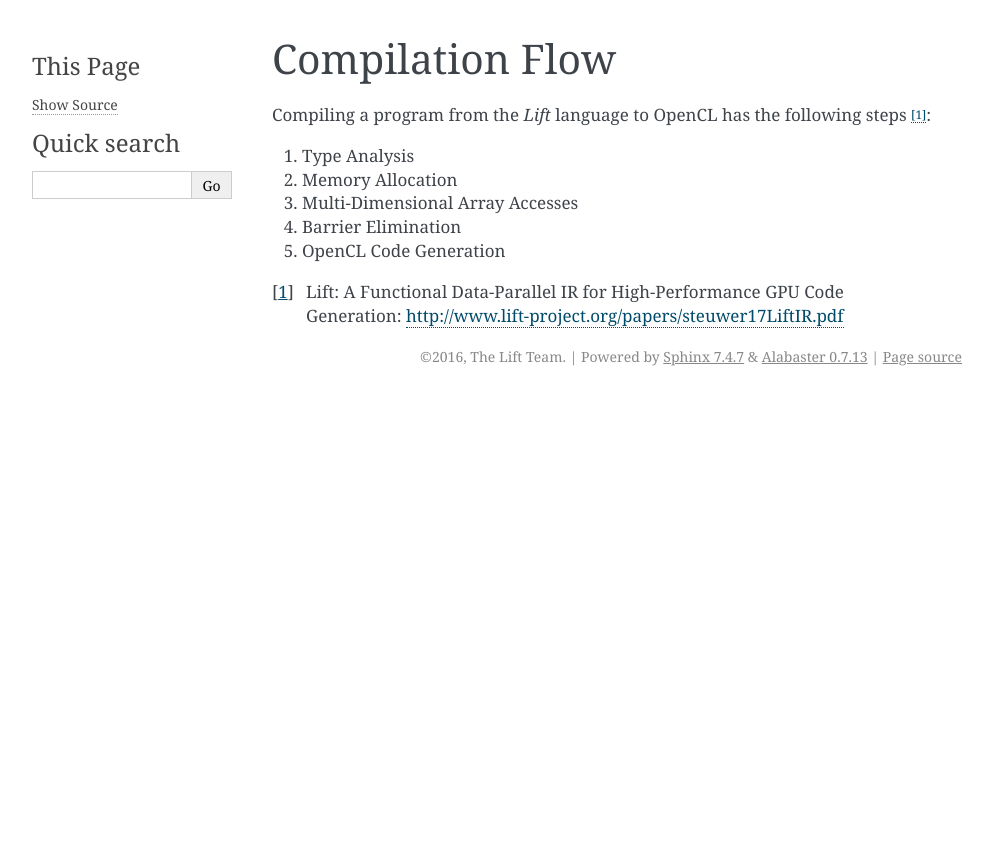
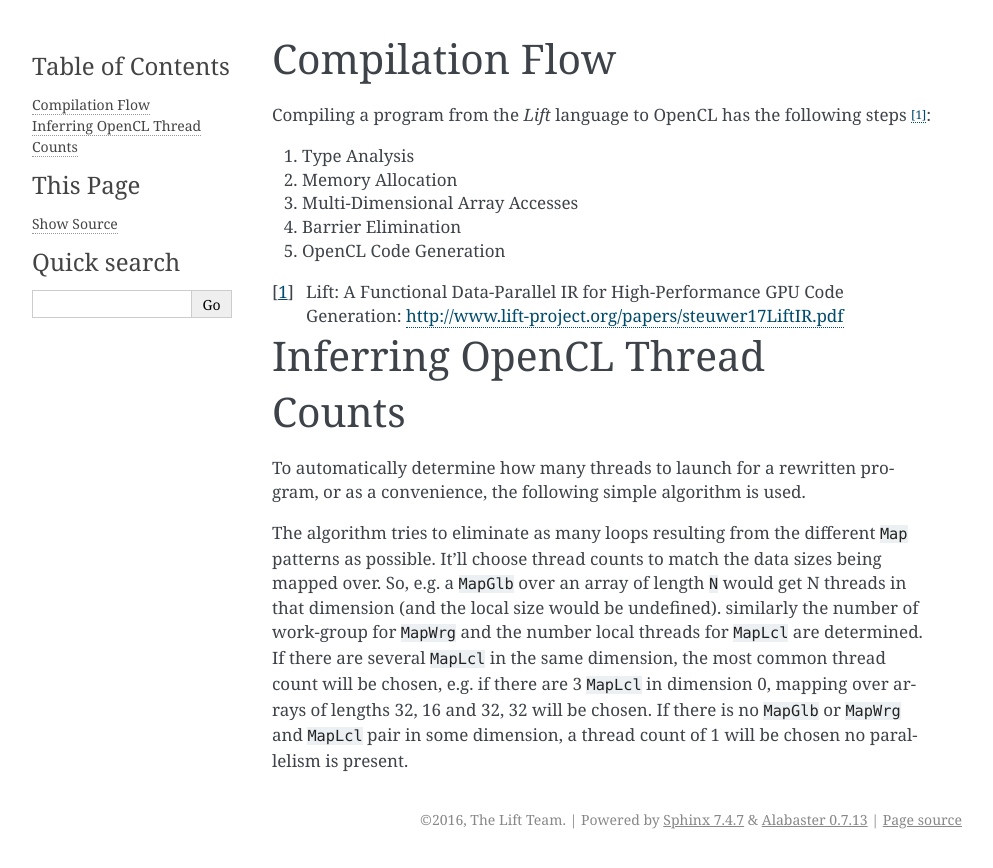
Before and after one commit to lift-project/lift, a Sphinx documentation site: the page built from docs/source/lift-overview/compilation.rst, in a window 1280 px wide. Shown: the top 868 px of the page, without its empty margins (148-1141 px from the left). Built offline with Sphinx 7.4.7, drawn with Linux system fonts in a browser that asks for light colours.

Commit message:
Add a description of the thread count inference algorithm

```diff
--- a/docs/source/lift-overview/compilation.rst
+++ b/docs/source/lift-overview/compilation.rst
@@ -10,3 +10,15 @@ Compiling a program from the *Lift* language to OpenCL has the following steps [
 #. OpenCL Code Generation
 
 .. [#steuwer17LiftIR] Lift: A Functional Data-Parallel IR for High-Performance GPU Code Generation: http://www.lift-project.org/papers/steuwer17LiftIR.pdf
+
+Inferring OpenCL Thread Counts
+==============================
+
+To automatically determine how many threads to launch for a rewritten program, or as a convenience, the following simple algorithm is used.
+
+The algorithm tries to eliminate as many loops resulting from the different ``Map`` patterns as possible.
+It'll choose thread counts to match the data sizes being mapped over.
+So, e.g. a ``MapGlb`` over an array of length ``N`` would get N threads in that dimension (and the local size would be undefined).
+similarly the number of work-group for ``MapWrg`` and the number local threads for ``MapLcl`` are determined.
+If there are several ``MapLcl`` in the same dimension, the most common thread count will be chosen, e.g. if there are 3 ``MapLcl`` in dimension 0, mapping over arrays of lengths 32, 16 and 32, 32 will be chosen.
+If there is no ``MapGlb`` or ``MapWrg`` and ``MapLcl`` pair in some dimension, a thread count of 1 will be chosen no parallelism is present.
```
